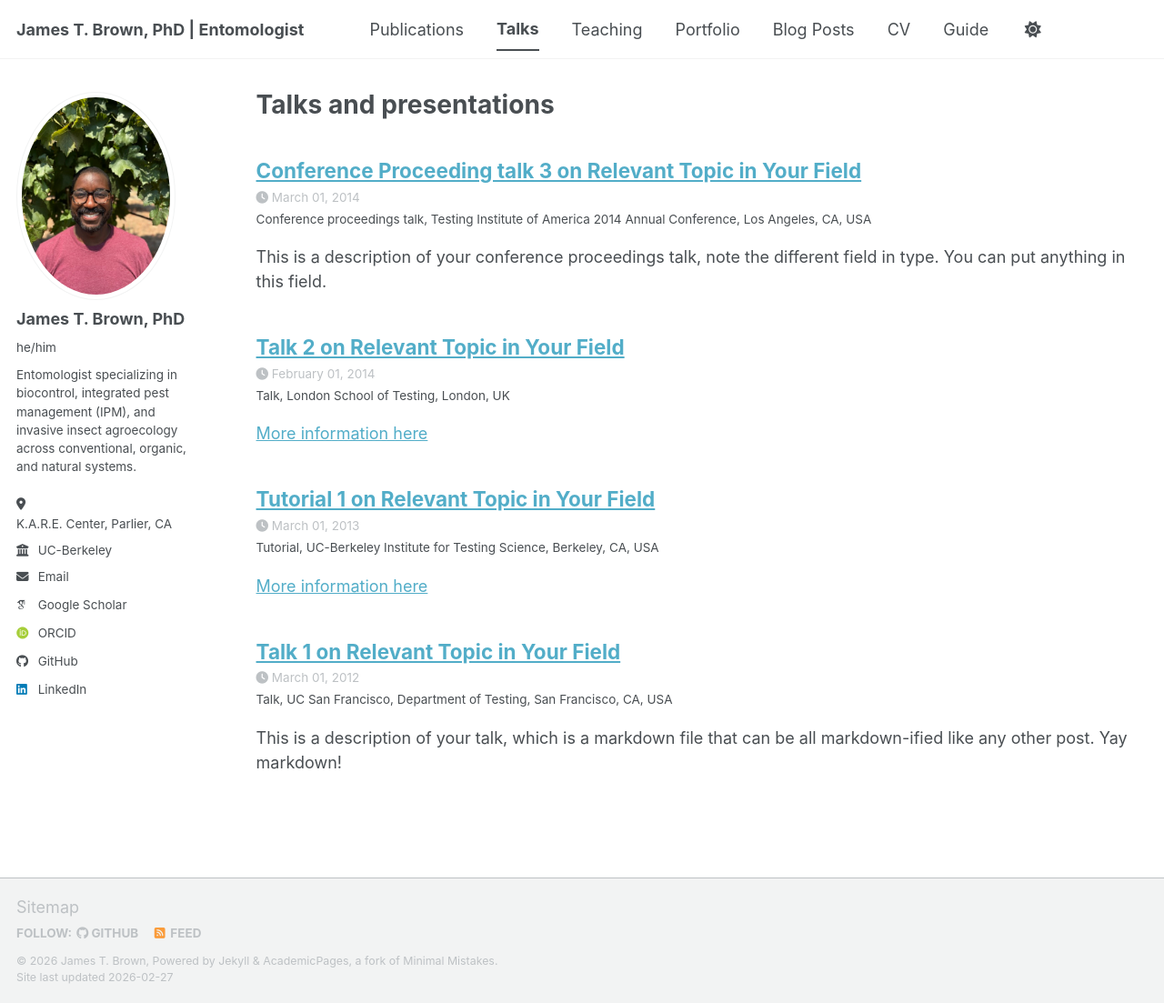
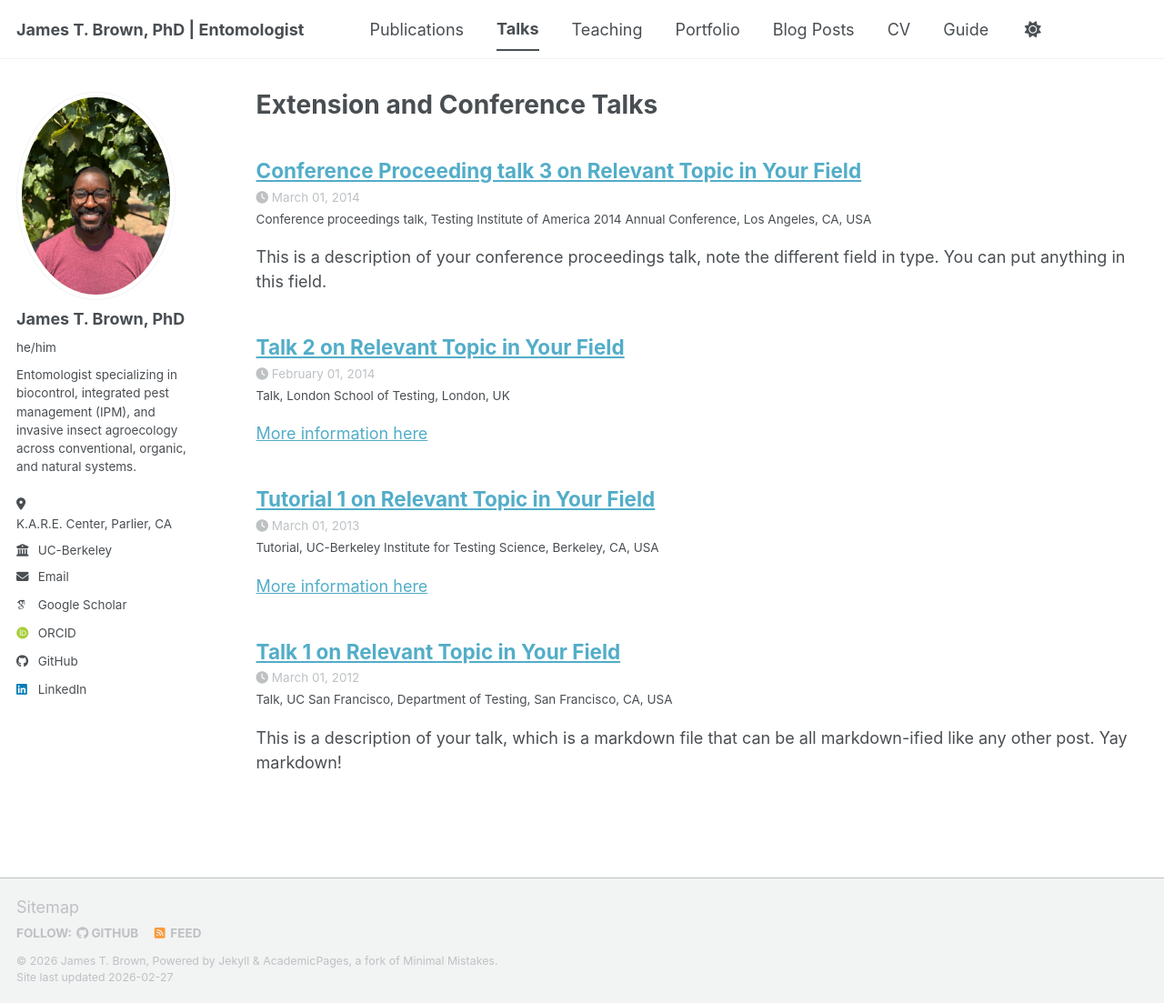
Before and after one commit to jtbentomology/jtbentomology.github.io, a Jekyll site: the page built from _pages/talks.html, in a window 1280 px wide and 1103 px high. Shown: the whole window at 91% size. Built offline with Jekyll 4.4.1, drawn with Linux system fonts in a browser that asks for light colours; some web fonts are replaced; a script bundle is joined from its source files by our own code; library files that are not in the unit come from our copies.

Commit message:
Update talks.html

```diff
--- a/_pages/talks.html
+++ b/_pages/talks.html
@@ -1,6 +1,6 @@
 ---
 layout: archive
-title: "Talks and presentations"
+title: "Extension and Conference Talks"
 permalink: /talks/
 author_profile: true
 ---
```
